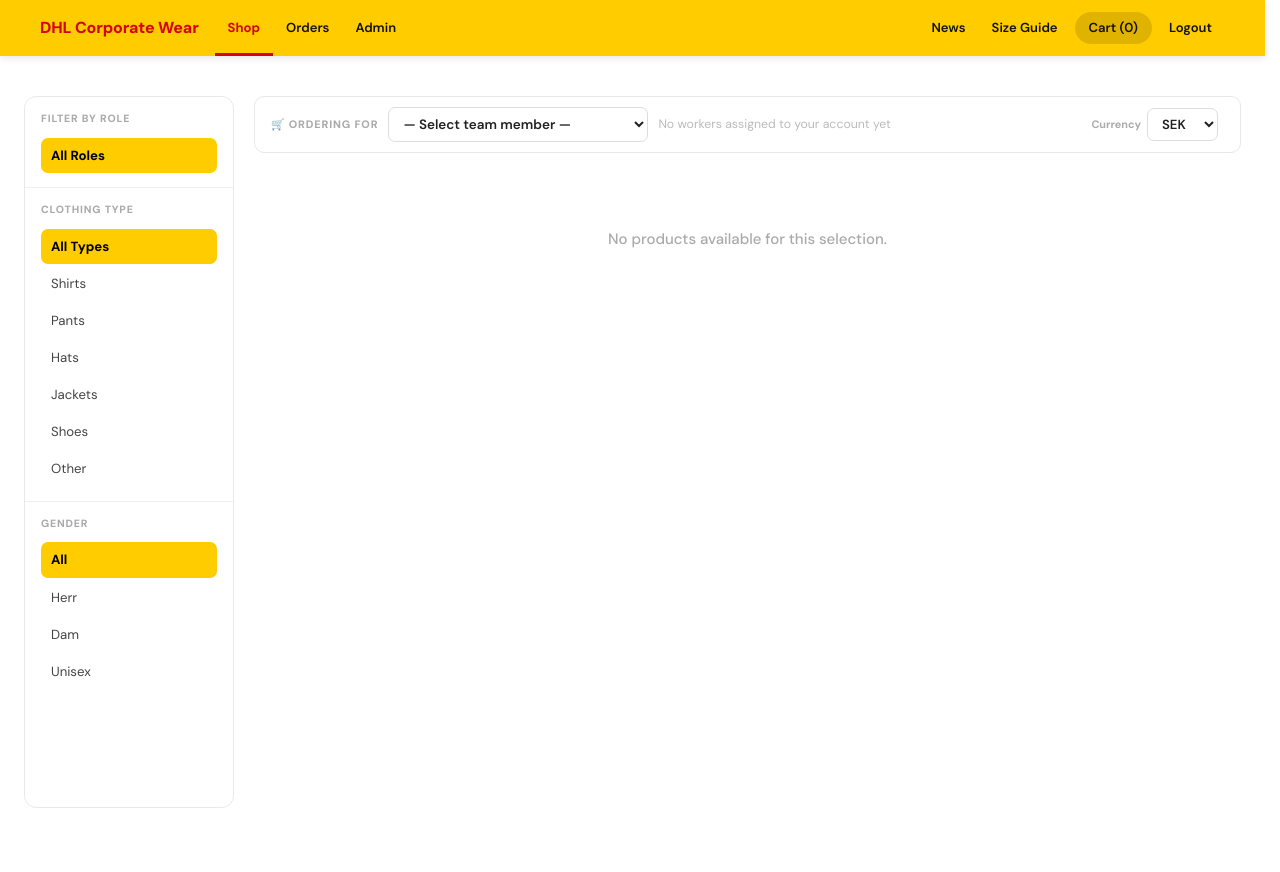
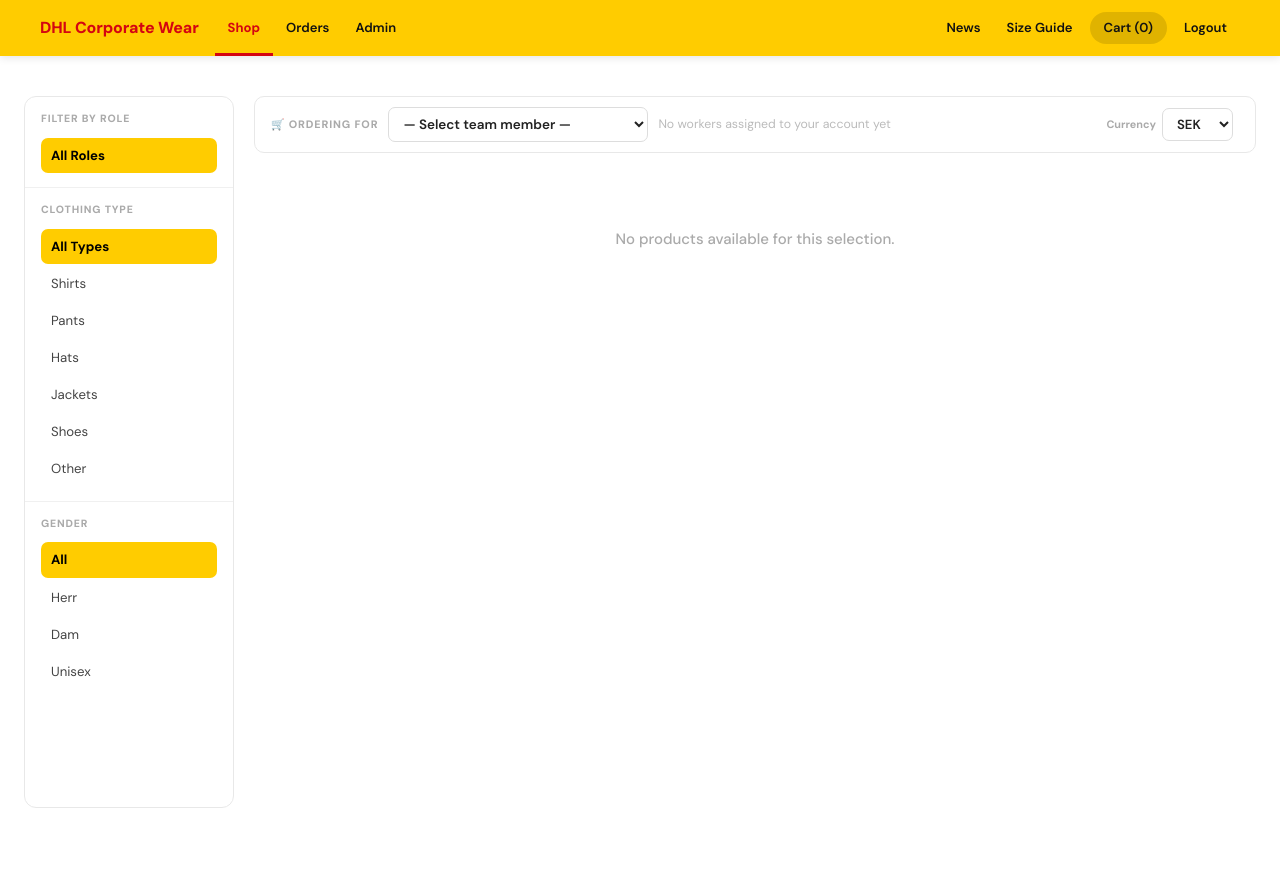
Before and after one commit to Hasko24/corporate-wear-system, a Flask app: page /shop in a window 1280 px wide. Run offline with Flask 3, Linux system fonts and the light colour scheme; the visitor is signed in with stand-in values (Sample User, id 1); data that the repository does not hold is empty.

Commit message:
Remove scrollbar-gutter to fix navbar width

```diff
--- a/static/css/main.css
+++ b/static/css/main.css
@@ -48,7 +48,7 @@
 
 /* ── RESET ── */
 *, *::before, *::after { box-sizing: border-box; }
-html { scroll-behavior: smooth; scrollbar-gutter: stable; }
+html { scroll-behavior: smooth; }
 
 body {
     font-family: var(--font);
```
